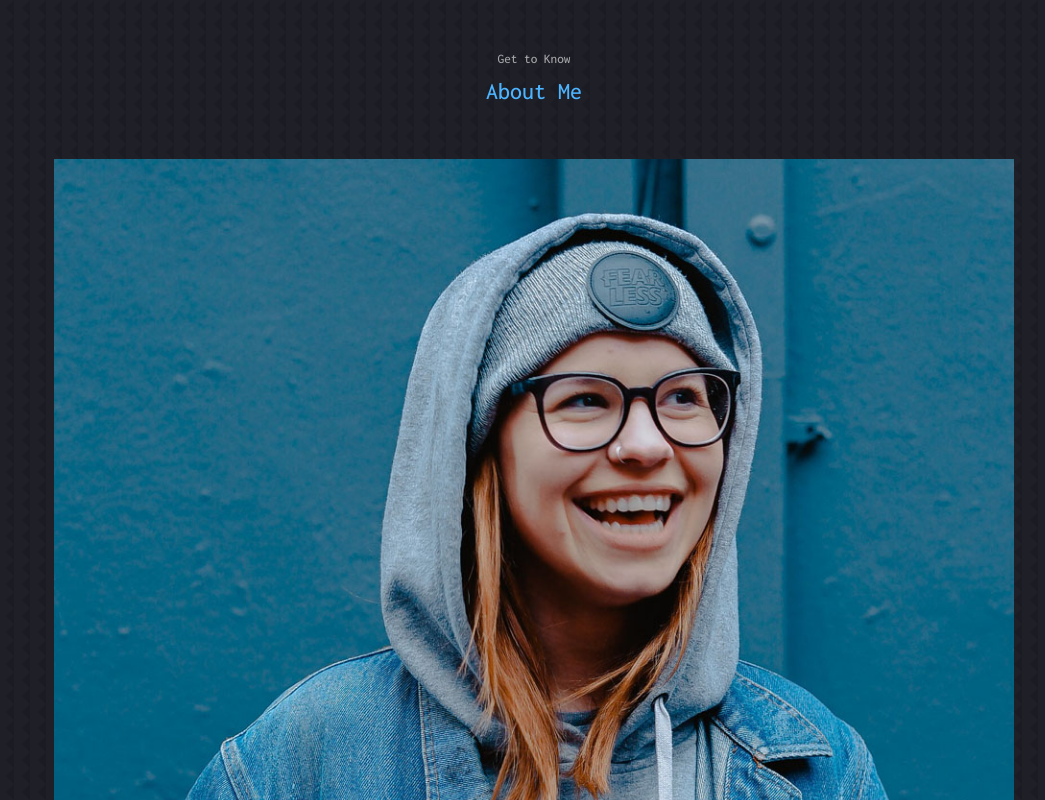
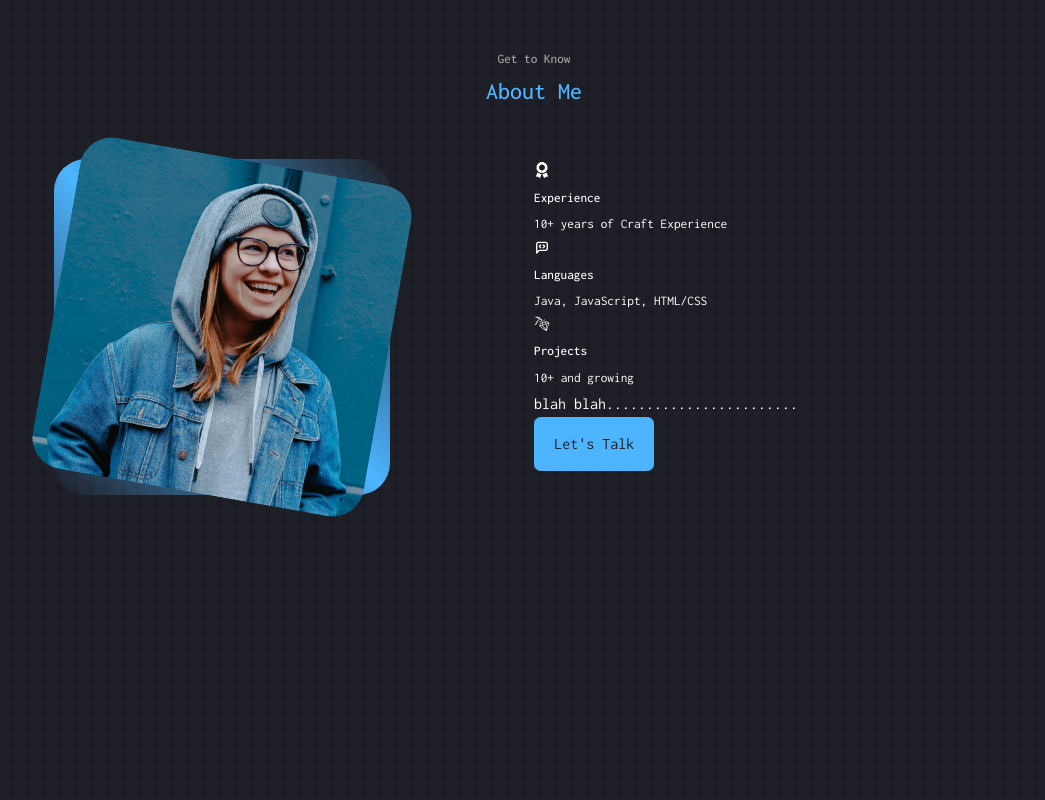
Before and after one commit to Chi1710/react-portfolio-website-1, a React (Create React App) app: page / in a window 1280 px wide. Shown: the part 880-1680 px from the top of the page, without its empty margins (106-1151 px from the left). Built offline with nearby package versions, Linux system fonts and the light colour scheme.

Commit message:
added one more div className to style the image. in css, divide the container where image is on the left and about card on the right. style the image to rotate a little bit and hover to go back normal

```diff
--- a/src/components/about/About.jsx
+++ b/src/components/about/About.jsx
@@ -14,7 +14,9 @@ const About = () => {
 
       <div className="container about__container">
           <div className="about__me">
-            <img src={ME} alt="About image" />
+            <div className="about__me-image">
+            <img src={ME} alt="about section headshot" />
+          </div>
           </div>
 
           <div className="about__content">
--- a/src/components/about/about.css
+++ b/src/components/about/about.css
@@ -0,0 +1,31 @@
+.about__container {
+    display: grid;
+    grid-template-columns: 35% 50%;
+    gap: 15%;
+}
+
+.about__me{
+    width: 100%;
+    aspect-ratio: 1/1;
+    border-radius: 2rem;
+    background: linear-gradient(
+        45deg,
+        transparent,
+        var(--color-primary),
+        transparent
+        );
+    display: grid;
+    place-items: center;
+
+}
+
+.about__me-image {
+    border-radius: 2rem;
+    overflow: hidden;
+    transform: rotate(10deg);
+    transition: var(--transition);
+}
+
+.about__me-image:hover {
+    transform: rotate(0);
+}
```
